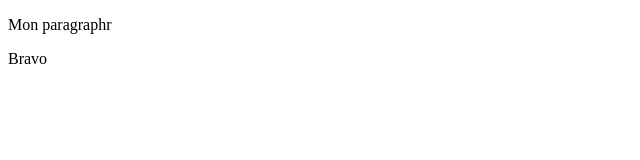
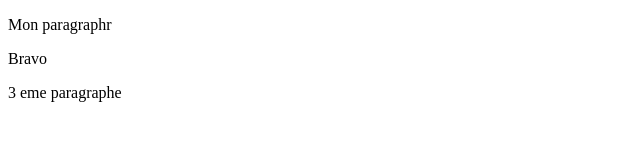
Before and after one commit to Moncefbenhadj/distant2, a plain HTML site: page index.html in a window 1280 px wide. Shown: the whole page, without its empty margins (0-640 px from the left). Drawn offline with Linux system fonts and the light colour scheme.

Commit message:
3 eme paragraphe

```diff
--- a/index.html
+++ b/index.html
@@ -9,5 +9,6 @@
 <body>
     <p>Mon paragraphr</p>
     <p>Bravo</p>
+    <p>3 eme paragraphe</p>
 </body>
 </html>
```
